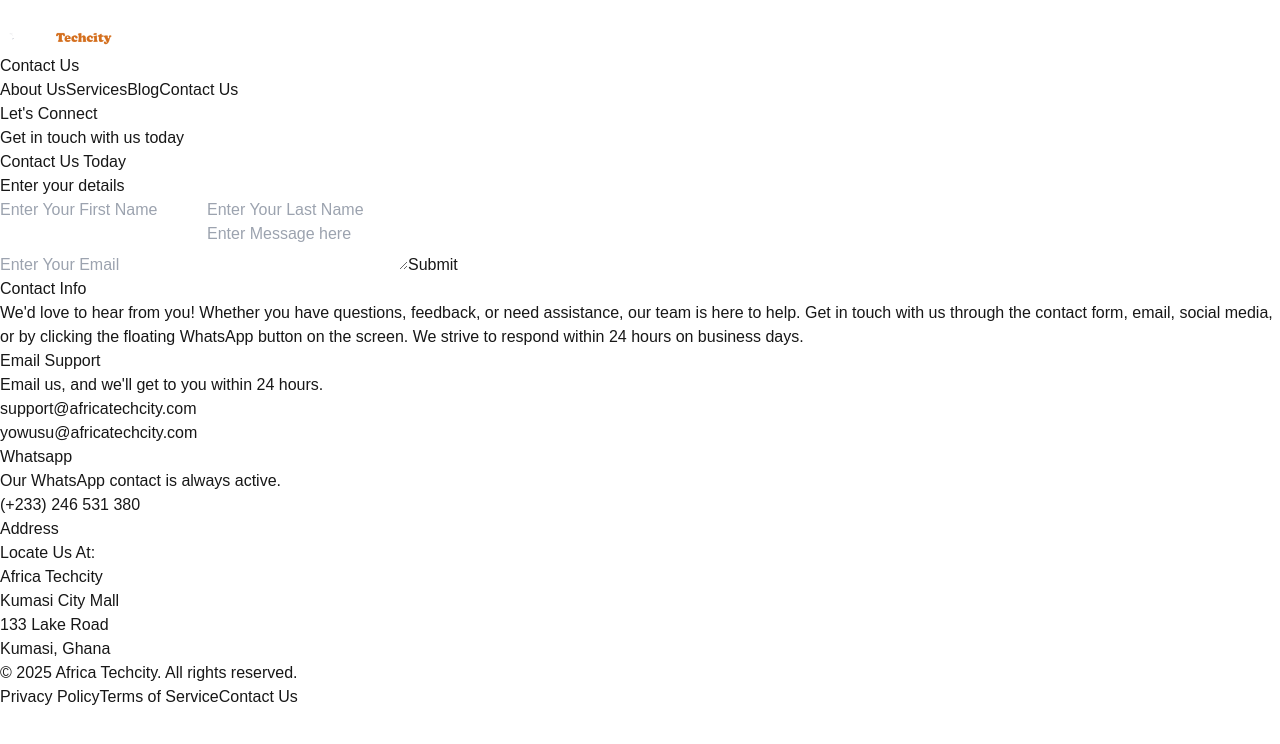
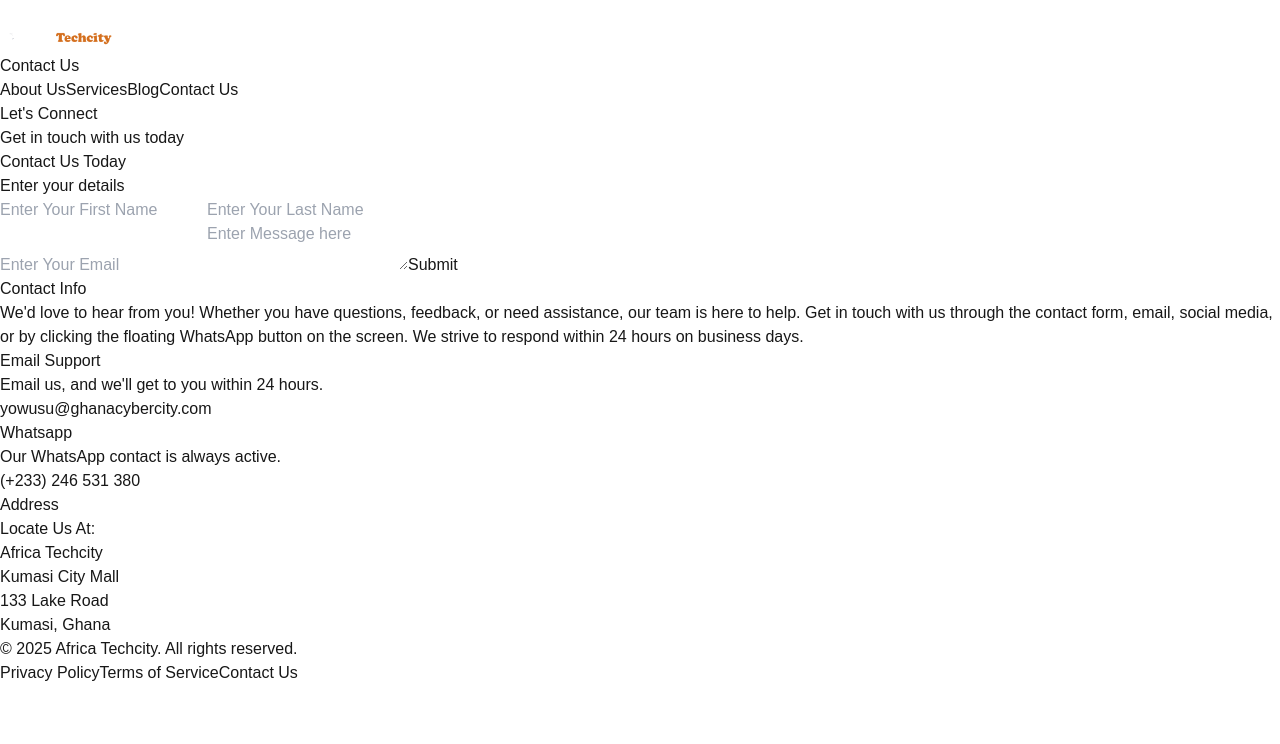
Before and after one commit to maagyei04/africa_techcity, a Next.js app: page /contact in a window 1280 px wide. Shown: the top 744 px of the page. Built offline with nearby package versions, Linux system fonts and the light colour scheme.

Commit message:
email changed

```diff
--- a/src/app/contact/page.tsx
+++ b/src/app/contact/page.tsx
@@ -127,11 +127,8 @@
                         <p className="text-gray-500 mb-2">
                             Email us, and we&apos;ll get to you within 24 hours.
                         </p>
-                        <p className="text-gray-500">
-                            support@africatechcity.com
-                        </p>
                         <p className="mb-2 text-gray-500">
-                            yowusu@africatechcity.com
+                            yowusu@ghanacybercity.com
                         </p>
 
                         <h4 className="text-l mb-2">Whatsapp</h4>
```
